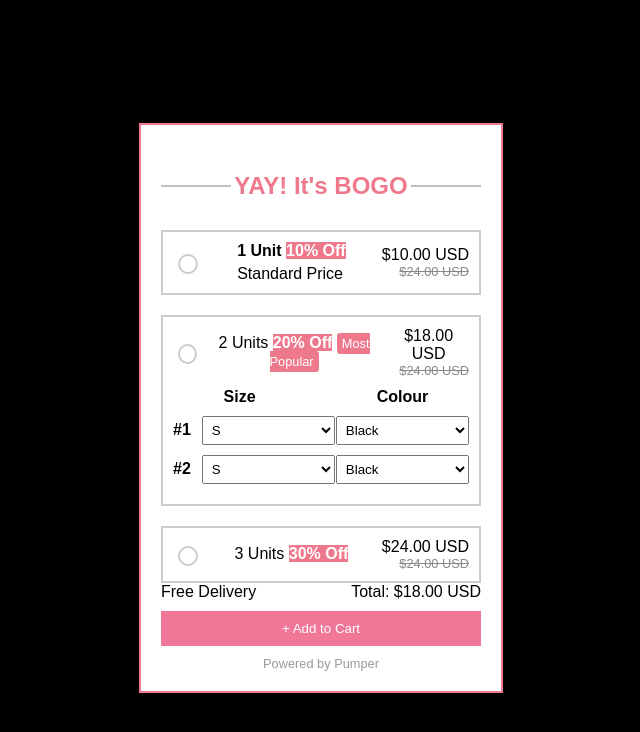
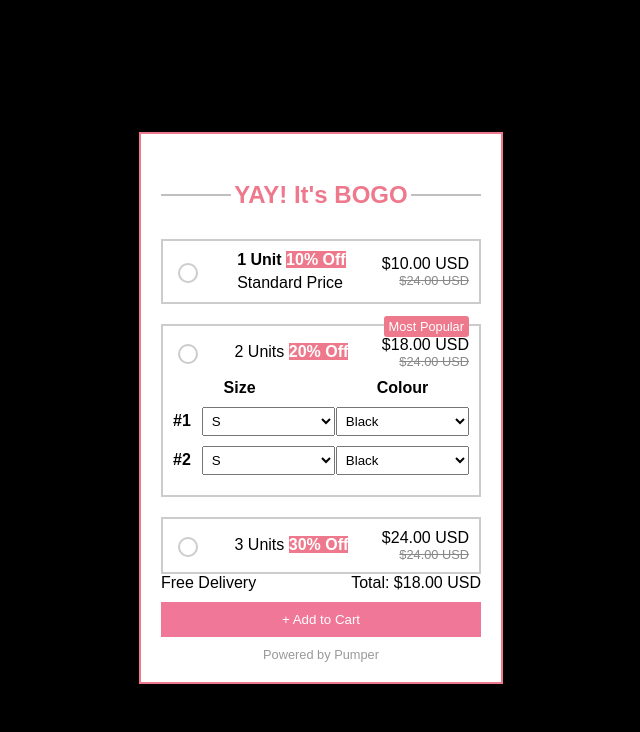
Before and after one commit to yeshu10/Dashboard-yash, a plain HTML site: page index.html in a window 1280 px wide. Shown: the whole page, without its empty margins (319-959 px from the left). Drawn offline with Linux system fonts and the light colour scheme; a script that the page names is missing.

Commit message:
most popular

```diff
--- a/css/styles.css
+++ b/css/styles.css
@@ -48,12 +48,11 @@ body {
     margin-left: 10px; /* Space between the line and the text */
 }
 
-
-
 label {
     display: inline-block;
     font-size: 1rem;
 }
+
 .box-content {
     display: flex;
     flex-direction: column;
@@ -99,7 +98,7 @@ label {
     color: white;
     font-weight: bold;
     margin-top: 2px; /* Adjust spacing between "Standard Price" and "10% Off" */
-    background-color:rgb(238, 121, 140);
+    background-color: rgb(238, 121, 140);
 }
 
 .box {
@@ -116,31 +115,34 @@ label {
     align-items: center; /* Vertically centers the items */
 }
 
-
 .free-delivery, .delivery-info p {
-
     margin: 0; /* Remove any default margin if needed */
 }
-
 
 .box-header {
     display: flex;
     justify-content: space-between;
     align-items: center;
+    position: relative; /* Make the box header relative for absolute positioning */
 }
 
 .tag {
-    background-color:rgb(238, 121, 140);
+    background-color: rgb(238, 121, 140);
     color: #fff;
     padding: 3px 5px;
     border-radius: 3px;
     font-size: 0.8rem;
+    position: absolute;
+    top: -20px; /* Adjust this value to place it above the price */
+    right: 0;   /* Align the tag to the right */
+    z-index: 2; /* Ensures the tag is on top of other elements */
 }
 
 .price {
     display: flex;
     flex-direction: column;
     align-items: flex-end;
+    position: relative; /* Position relative to ensure the tag is above it */
 }
 
 .original-price {
@@ -169,6 +171,7 @@ footer {
     font-size: 0.8rem;
     color: #999;
 }
+
 /* Hide the default radio button */
 input[type="radio"] {
     appearance: none; /* Hide default radio button appearance */
@@ -185,7 +188,7 @@ input[type="radio"] {
 
 /* Style for selected radio button */
 input[type="radio"]:checked {
-    background-color:white; /* Red background when selected */
+    background-color: white; /* Red background when selected */
     border-color: #f07797; /* Border color also changes to red */
 }
 
@@ -202,6 +205,7 @@ input[type="radio"]:checked::after {
     left: 50%;
     transform: translate(-50%, -50%); /* Center the dot */
 }
+
 #box2 .box-content {
     display: block;
 }
```
